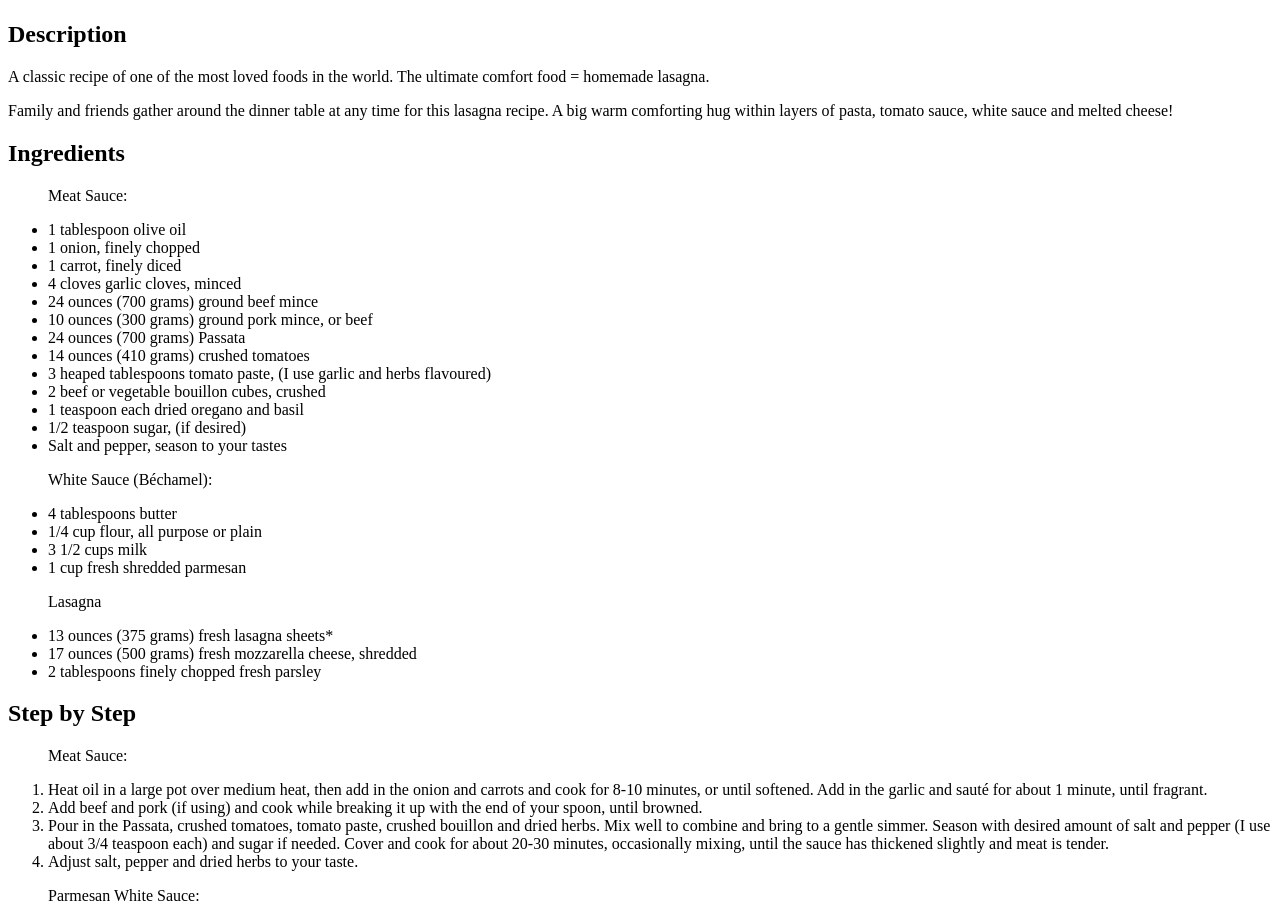
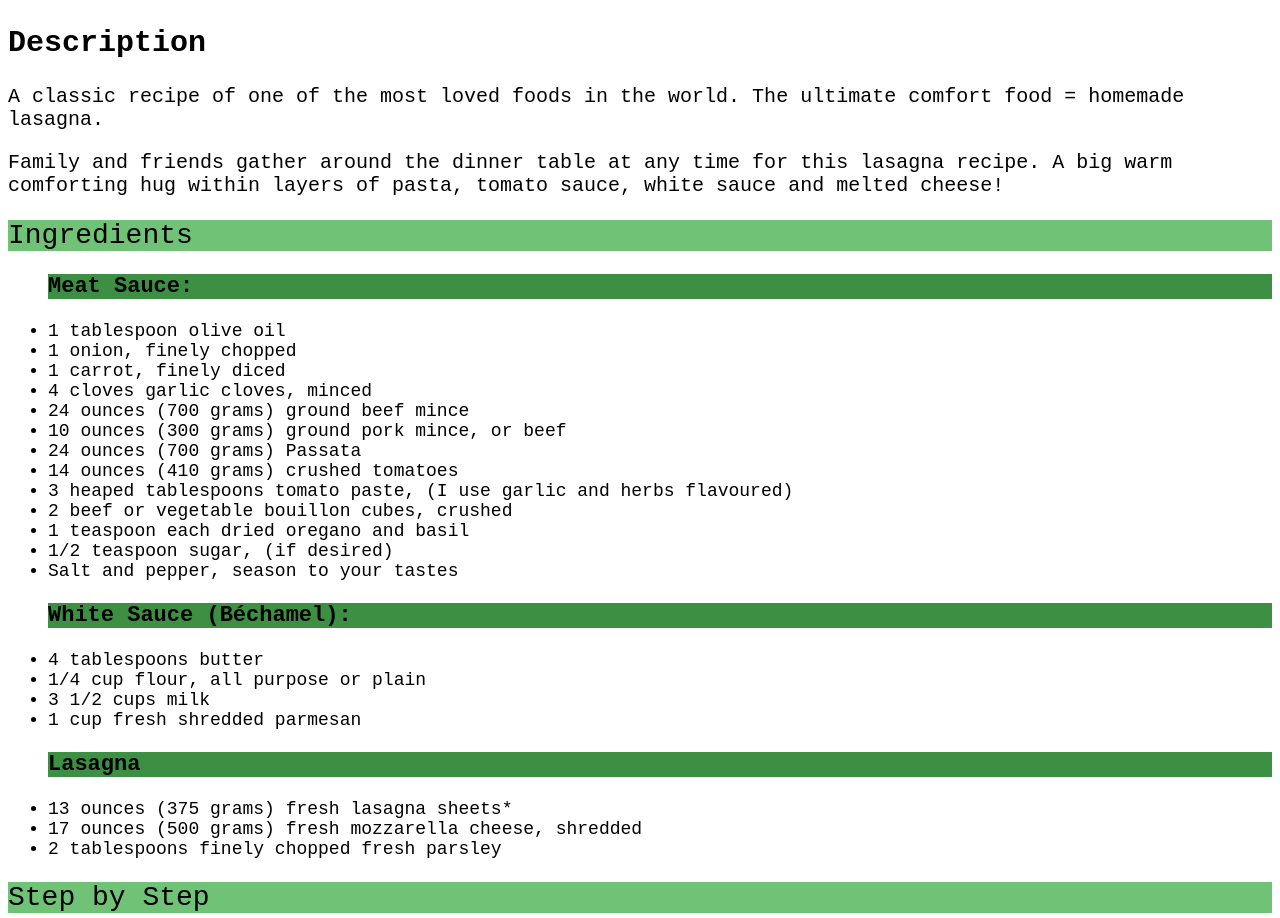
Before and after one commit to keysos/odin-recipes, a plain HTML site: page recipes/lasagna.html in a window 1280 px wide. Shown: the part 383-1301 px from the top of the page. Drawn offline with Linux system fonts and the light colour scheme.

Commit message:
Add CSS stylesheet

```diff
--- a/recipes/lasagna.html
+++ b/recipes/lasagna.html
@@ -4,13 +4,16 @@
     <head>
         <meta charset="utf-8">
         <title>Lasagna</title>
+        <link rel="stylesheet" href="../style.css" >
 
     </head>
 
     <body>
-        <h1>Lasagna</h1>
+        <h1 class="header">Lasagna</h1>
 
         <img src="../images/lasagna.png" alt="a picture of the finished dish" height="300" width="300">
+
+        <div class="description">
 
         <h2>Description</h2>
 
@@ -20,10 +23,14 @@
         <p>Family and friends gather around the dinner table at any time for this lasagna recipe.
         A big warm comforting hug within layers of pasta, tomato sauce, white sauce and melted cheese!
         </p>
+        </div>
 
-        <h2>Ingredients</h2>
+        <div class="lists-recipes">
+
+        <h2 class="subheader">Ingredients</h2>
 
         <ul>
+
             <p>Meat Sauce:</p>
 
             <li>1 tablespoon olive oil</li>
@@ -42,6 +49,7 @@
 
             <p>White Sauce (Béchamel):</p>
 
+
             <li>4 tablespoons butter</li>
             <li>1/4 cup flour, all purpose or plain</li>
             <li>3 1/2 cups milk</li>
@@ -55,7 +63,9 @@
 
         </ul>
 
-        <h2>Step by Step</h2>
+
+        <h2 class="subheader">Step by Step</h2>
+
 
         <ol>
             <p>Meat Sauce:</p>
@@ -82,6 +92,7 @@
                 ENJOY!</li>
 
         </ol>
+        </div>
 
     </body>
 </html>
--- /dev/null
+++ b/style.css
@@ -0,0 +1,50 @@
+/* Class for header and subheader to share the same aspects */
+
+.header,
+.subheader {
+    background-color:#6fc276;
+    font-family: 'Courier New', Courier, monospace;
+}
+
+/* Two classes who add distictive aspects for header and subheader */
+
+.header{
+    text-align:center;
+}
+
+.subheader{
+    font-weight: 500;
+    font-size: 28px;
+}
+
+/* Class for description of recipes */
+.description {
+    font-family: 'Courier New', Courier, monospace;
+    font-weight: 500;
+    font-size: 20px;
+}
+
+/* Classes for the list on the main menu and the list of ingredients and step by step */
+
+.lists,
+.lists-recipes {
+    font-family: 'Courier New', Courier, monospace;
+    font-weight: 300;
+}
+
+.lists {
+    font-size: 20px;
+}
+
+.lists-recipes{
+    font-weight: 200;
+    font-size: 18px;
+}
+
+/*  Class that adds aspects do the paragraphs inside the list-recipes classes */
+
+.lists-recipes p{
+    font-size: 22px;
+    font-weight: bold;
+    background-color: #3c8f43;
+}
```
Also changed, not shown: index.html (+4 -1 lines), recipes/cheese_ball.html (+11 -3 lines), recipes/chocolate_pie.html (+12 -3 lines), images/lasagna.jpg (added).
